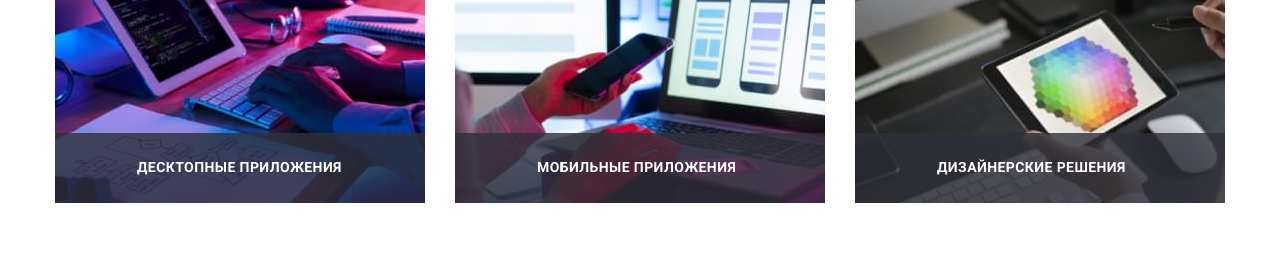
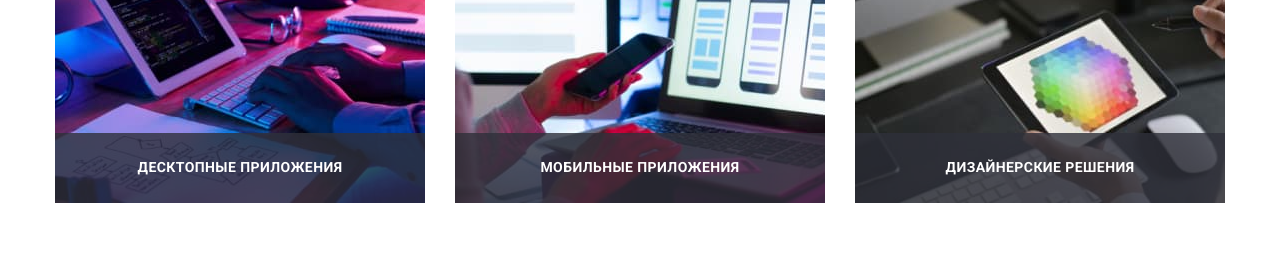
Before and after one commit to AndrewMLion/goit-markup-hw-06, a plain HTML site: page index.html in a window 1280 px wide. Shown: the part 1300-1553 px from the top of the page. Drawn offline with nearby package versions, Linux system fonts and the light colour scheme.

Commit message:
правки после проверки

```diff
--- a/css/styles.css
+++ b/css/styles.css
@@ -333,6 +333,9 @@ svg {
 }
 
 .item-thumb-text {
+  display: flex;
+  align-items: center;
+
   position: absolute;
   width: 370px;
   height: 70px;
@@ -344,14 +347,17 @@ svg {
 }
 
 .doing-thumb-text {
+  display: flex;
+  justify-content: center;
+
   font-weight: 700;
   line-height: 1.14;
+
+  width: 100%;
 
   letter-spacing: 0.03em;
   text-transform: uppercase;
   color: var(--background-color);
-
-  margin: 27px 82px;
 }
 
 /* Team */
@@ -637,7 +643,6 @@ svg {
   max-height: 100%;
   width: 528px;
   max-width: 100%;
-  /* padding: 15px; */
 
   background-color: var(--background-color);
   border-radius: 4px;
```
Also changed, not shown: index.html (+0 -1 lines).
